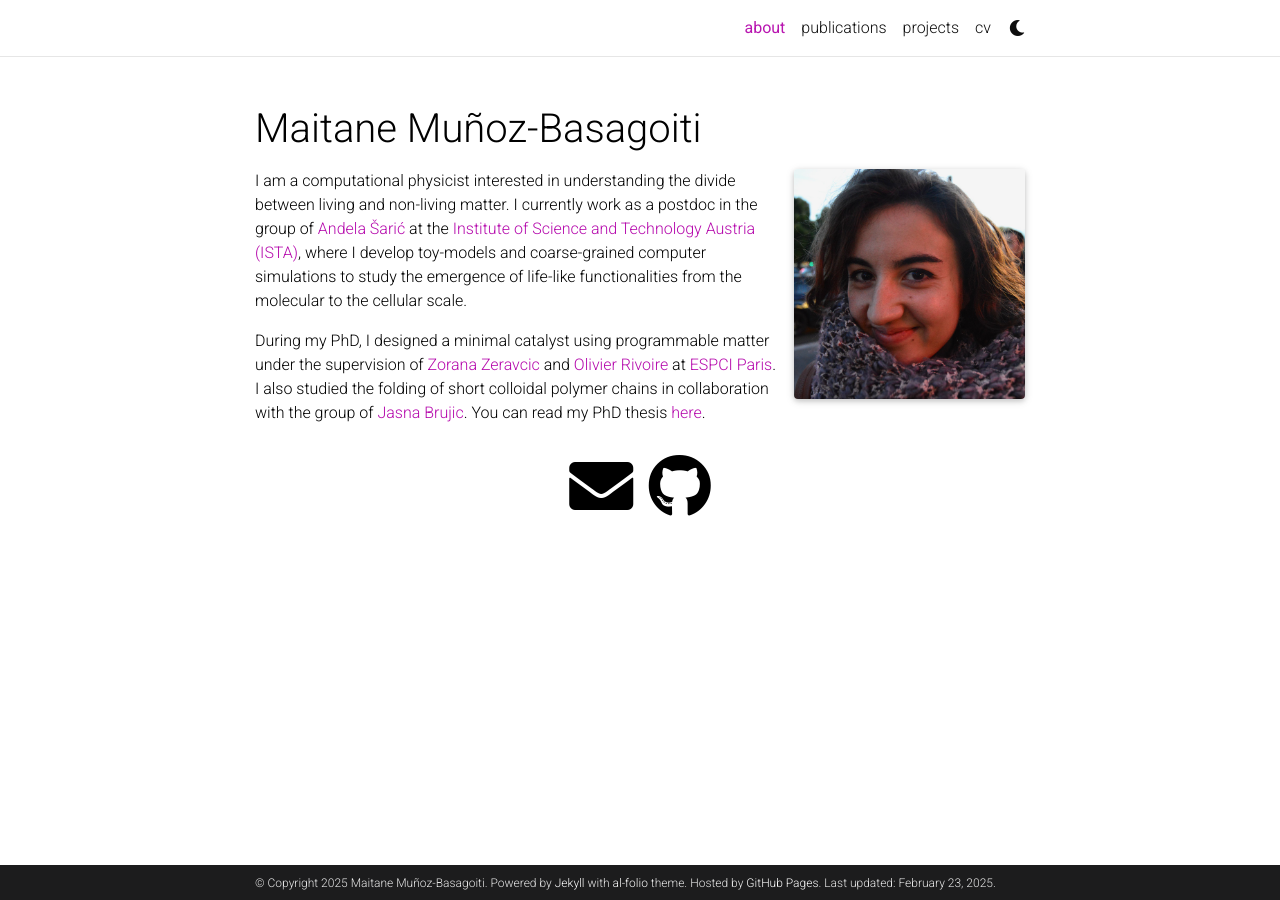
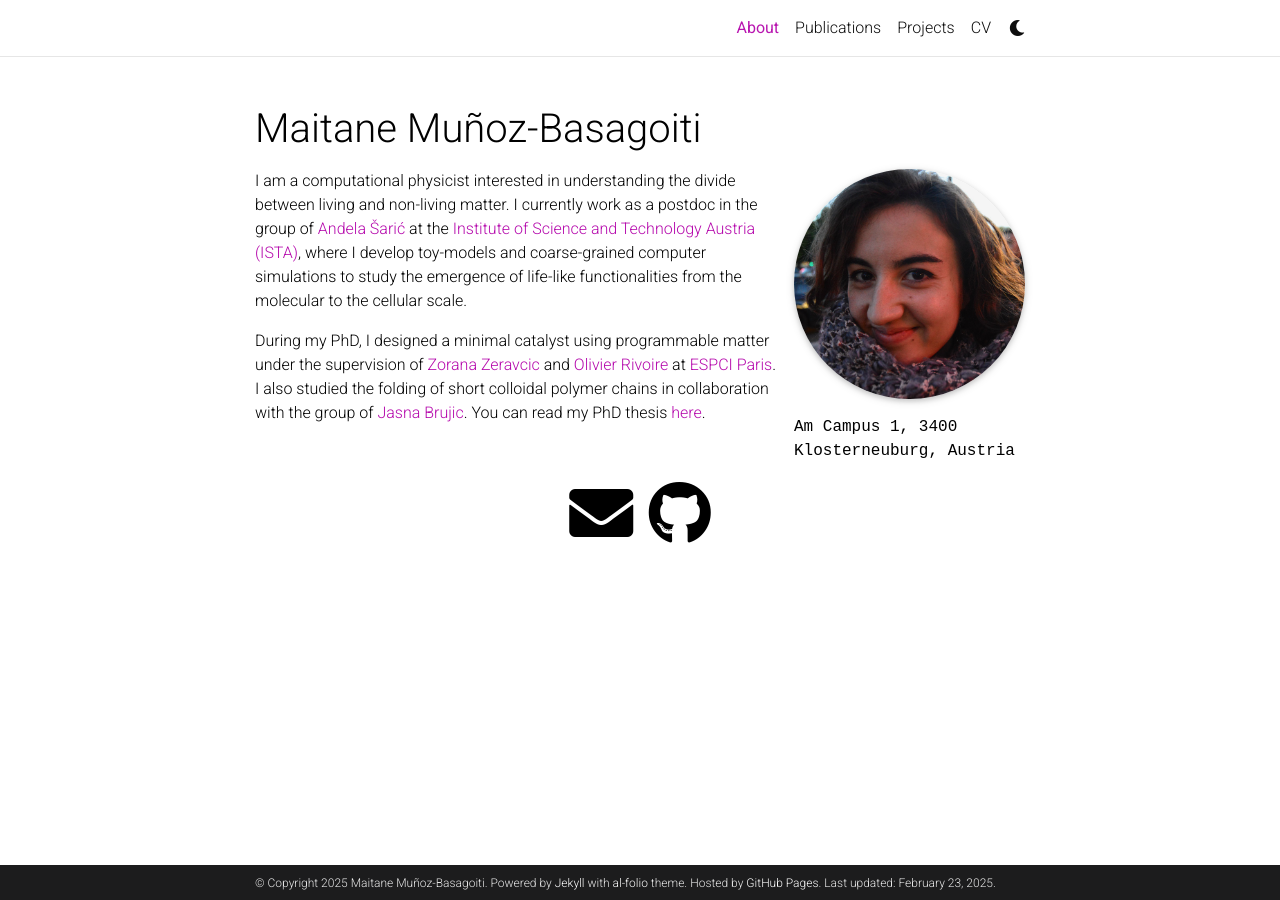
Before and after one commit to maitane-muba/maitane-muba.github.io, a Jekyll site: the page built from _pages/about.md, in a window 1280 px wide. Built offline with Jekyll 4.4.1, drawn with Linux system fonts in a browser that asks for light colours; full-size pictures stand in for the smaller copies a plugin makes; comment, search, counter and statistics services are not loaded; a style sheet for code colours, icons or effects is not loaded.

Commit message:
updates in general

```diff
--- a/_pages/about.md
+++ b/_pages/about.md
@@ -1,14 +1,14 @@
 ---
 layout: about
-title: about
+title: About
 permalink: /
 subtitle:
 
 profile:
   align: right
   image: prof_pic.jpg
-  image_circular: false # crops the image to make it circular
-  address:
+  image_circular: true # crops the image to make it circular
+  address: Am Campus 1, 3400 Klosterneuburg, Austria
 
 news: false  # includes a list of news items
 latest_posts: false  # includes a list of the newest posts
```
Also changed, not shown: _pages/cv.md (+1 -1 lines), _pages/projects.md (+2 -2 lines), _pages/publications.md (+1 -1 lines).
